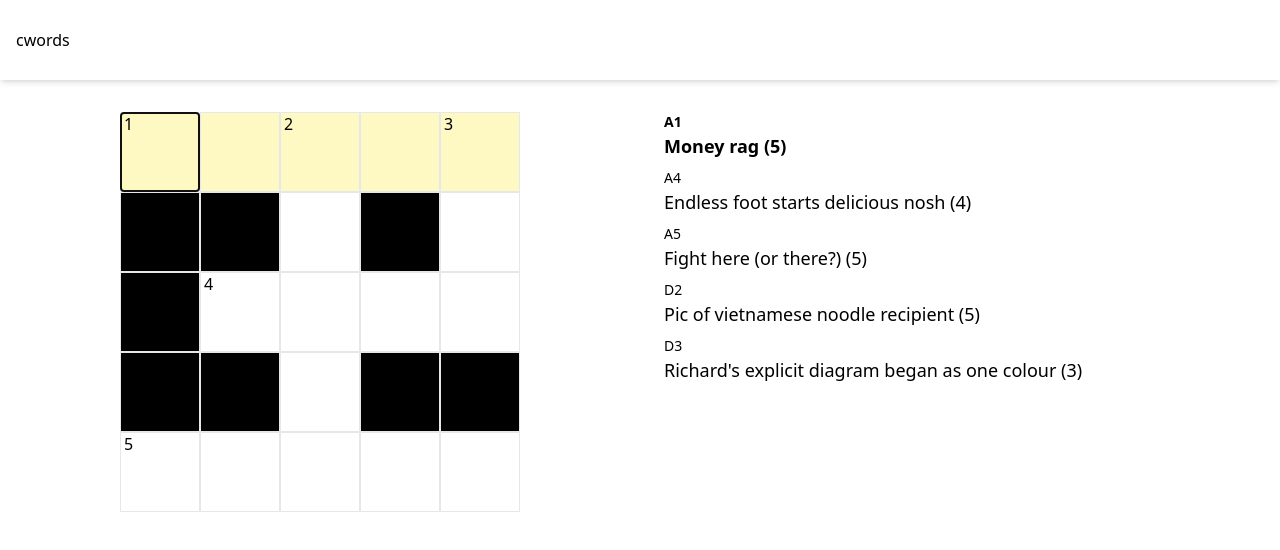
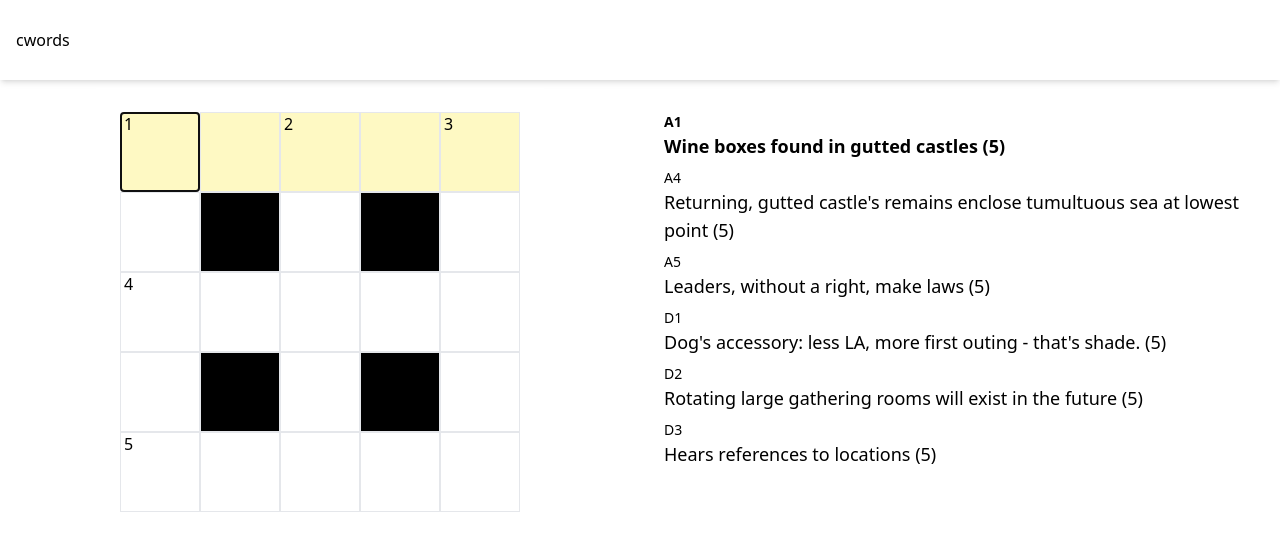
Before and after one commit to neverstew/cwords, a React (Vite) app in the folder app/: page / in a window 1280 px wide. Shown: the top 550 px of the page. Built offline with nearby package versions, Linux system fonts and the light colour scheme.

Commit message:
Puzzle 24-11-06

```diff
--- a/app/src/useGame.ts
+++ b/app/src/useGame.ts
@@ -1,11 +1,11 @@
 import { useEffect, useReducer } from "react";
 
 const puzzle = `
-  p a p e r
-  . . h . e
-  . f o o d
-  . . t . .
-  a b o u t
+c a s e s
+o . h . i
+l e a s t
+o . l . e
+r u l e s
 `;
 
 export const INITIAL_GAME_STATE = {
@@ -14,29 +14,34 @@ export const INITIAL_GAME_STATE = {
     letters: new Array(25).fill(''),
     words: {
         a1: {
-            clue: "Money rag",
+            clue: "Wine boxes found in gutted castles",
             range: [0, 1, 2, 3, 4],
             counts: '(5)',
         },
         a4: {
-            clue: "Endless foot starts delicious nosh",
-            range: [11, 12, 13, 14],
-            counts: '(4)',
+            clue: "Returning, gutted castle's remains enclose tumultuous sea at lowest point",
+            range: [10, 11, 12, 13, 14],
+            counts: '(5)',
         },
         a5: {
-            clue: "Fight here (or there?)",
+            clue: "Leaders, without a right, make laws",
             range: [20, 21, 22, 23, 24],
             counts: '(5)',
         },
+        d1: {
+            clue: "Dog's accessory: less LA, more first outing - that's shade.",
+            range: [0, 5, 10, 15, 20],
+            counts: '(5)',
+        },
         d2: {
-            clue: "Pic of vietnamese noodle recipient",
+            clue: "Rotating large gathering rooms will exist in the future",
             range: [2, 7, 12, 17, 22],
             counts: '(5)',
         },
         d3: {
-            clue: "Richard's explicit diagram began as one colour",
-            range: [4, 9, 14],
-            counts: '(3)',
+            clue: "Hears references to locations",
+            range: [4, 9, 14, 19, 24],
+            counts: '(5)',
         }
     },
     selectedInput: 0,
```
